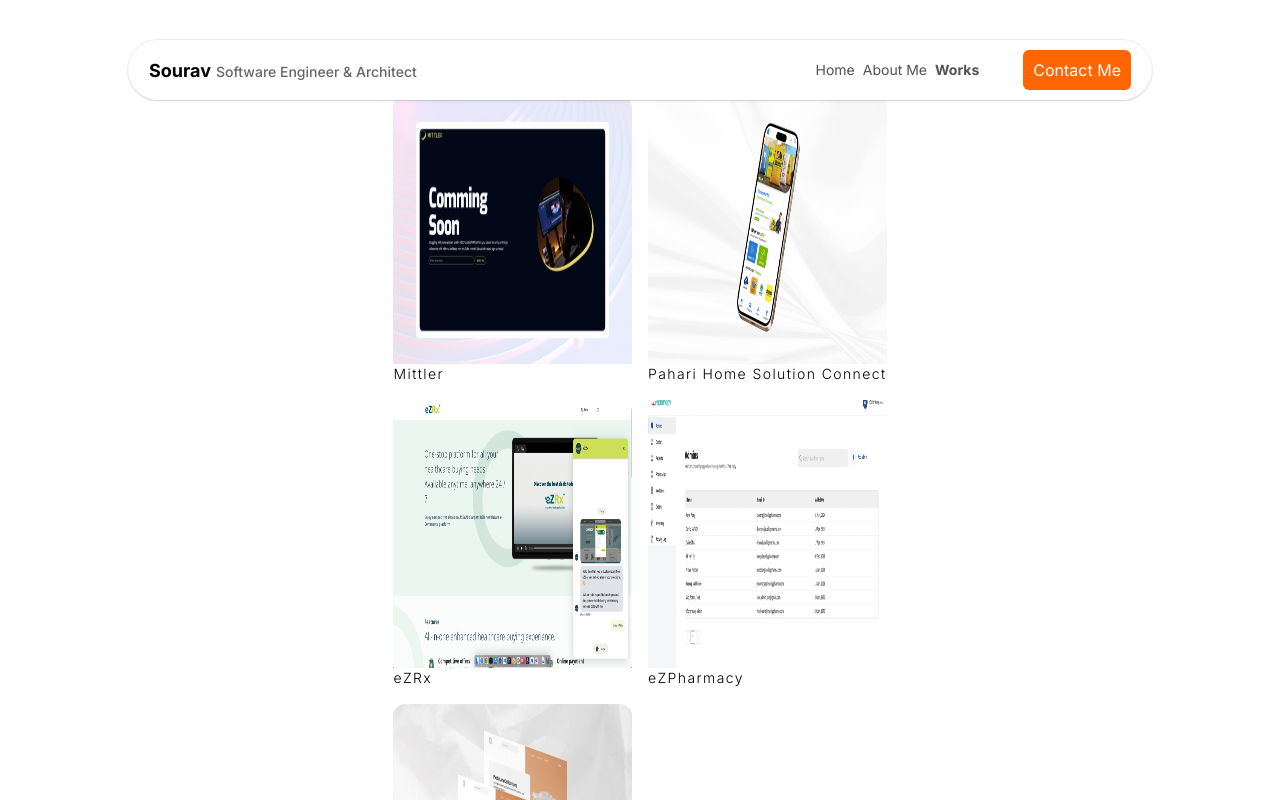
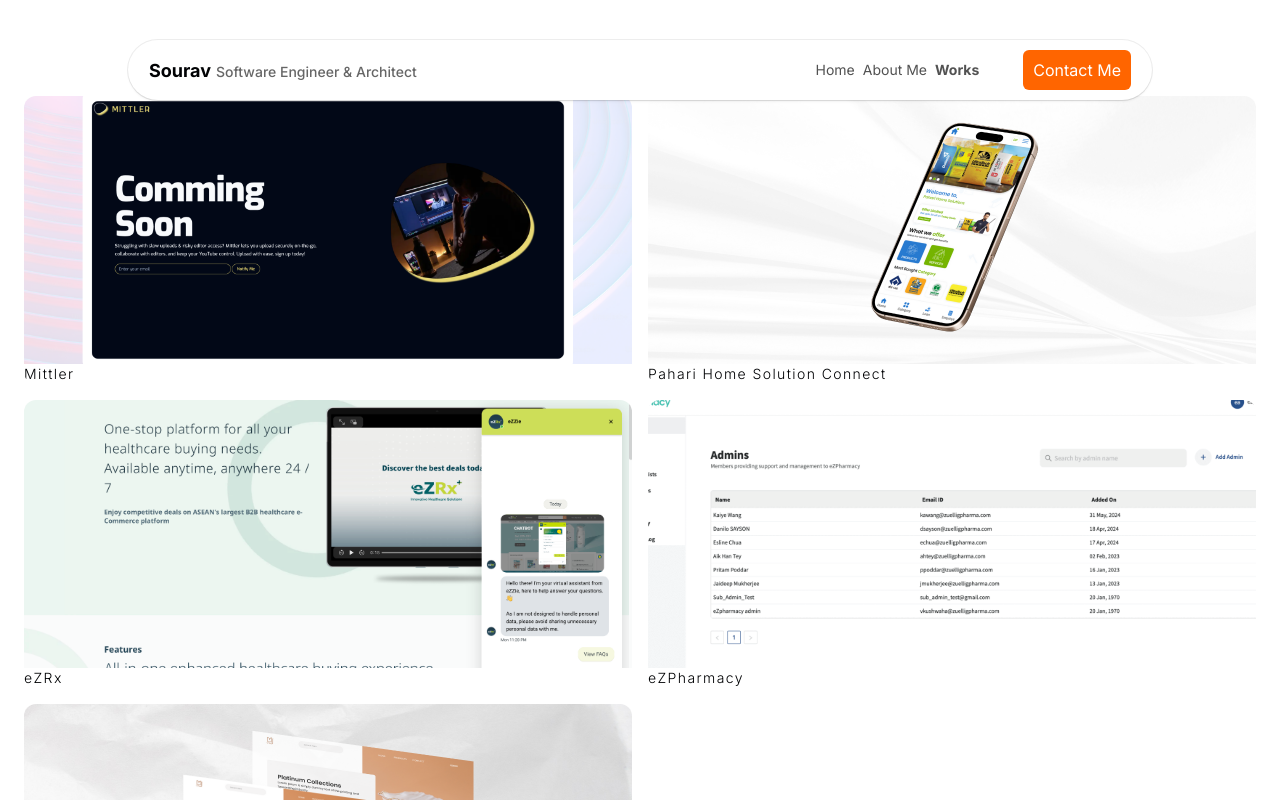
Before and after one commit to souravlayek/portfolio-v3, a Next.js app: page /works in a window 1280 px wide. Shown: the top 800 px of the page. Built offline with nearby package versions, Linux system fonts and the light colour scheme.

Commit message:
fixed work section sixe

```diff
--- a/src/app/works/page.tsx
+++ b/src/app/works/page.tsx
@@ -67,7 +67,7 @@
         className="bg-white dark:bg-black min-h-[240px] h-full flex flex-col"
       >
         <div className="relative w-full h-full rounded-xl bg-center bg-cover bg-no-repeat flex items-end group/work-card">
-          <Image src={image} fill alt={name} />
+          <Image src={image} fill alt={name} objectFit="cover" />
         </div>
         <p className="text-sm tracking-widest font-light h-fit">{name}</p>
       </div>
@@ -85,7 +85,7 @@
 const Works = () => {
   return (
     <div className="min-w-screen min-h-screen flex items-center justify-center mt-24">
-      <BentoGrid>
+      <BentoGrid className="w-full mx-6">
         {works
           .filter((item) => !item.hide)
           .map((item) => (
```
